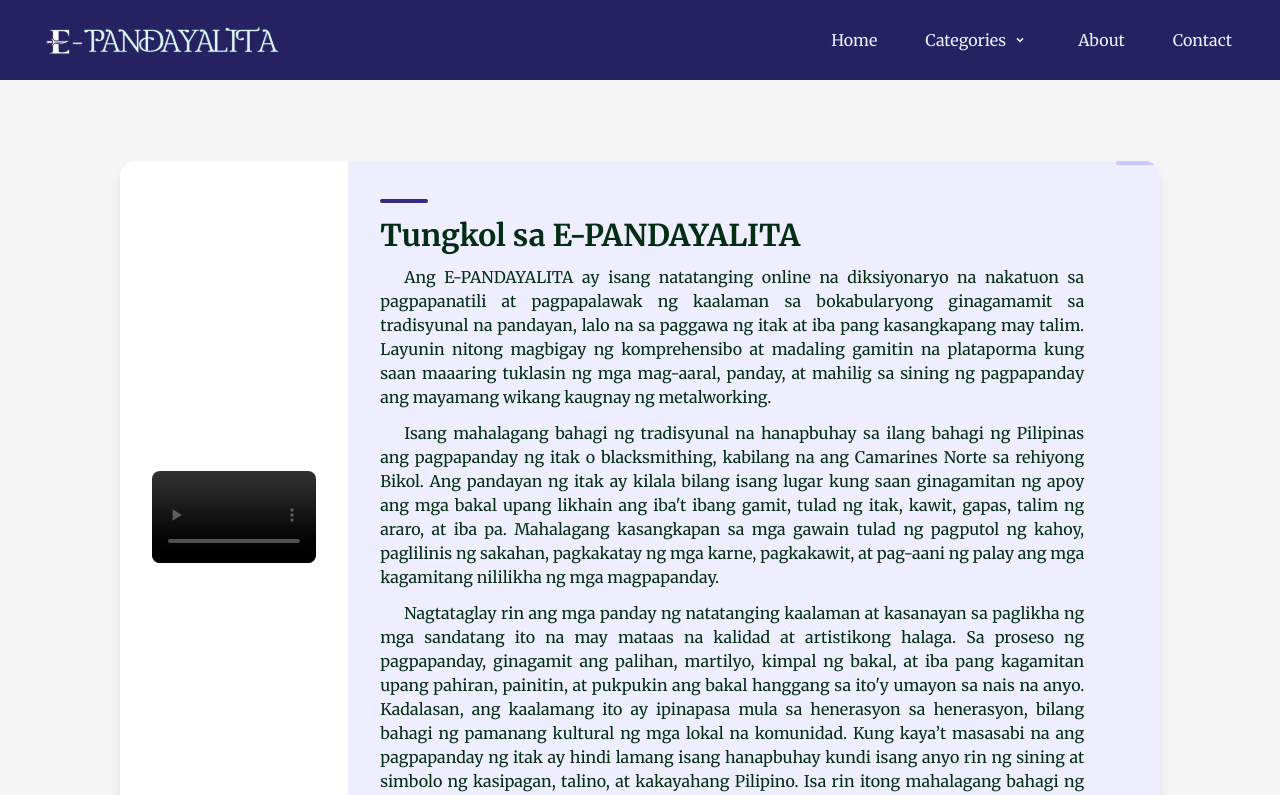
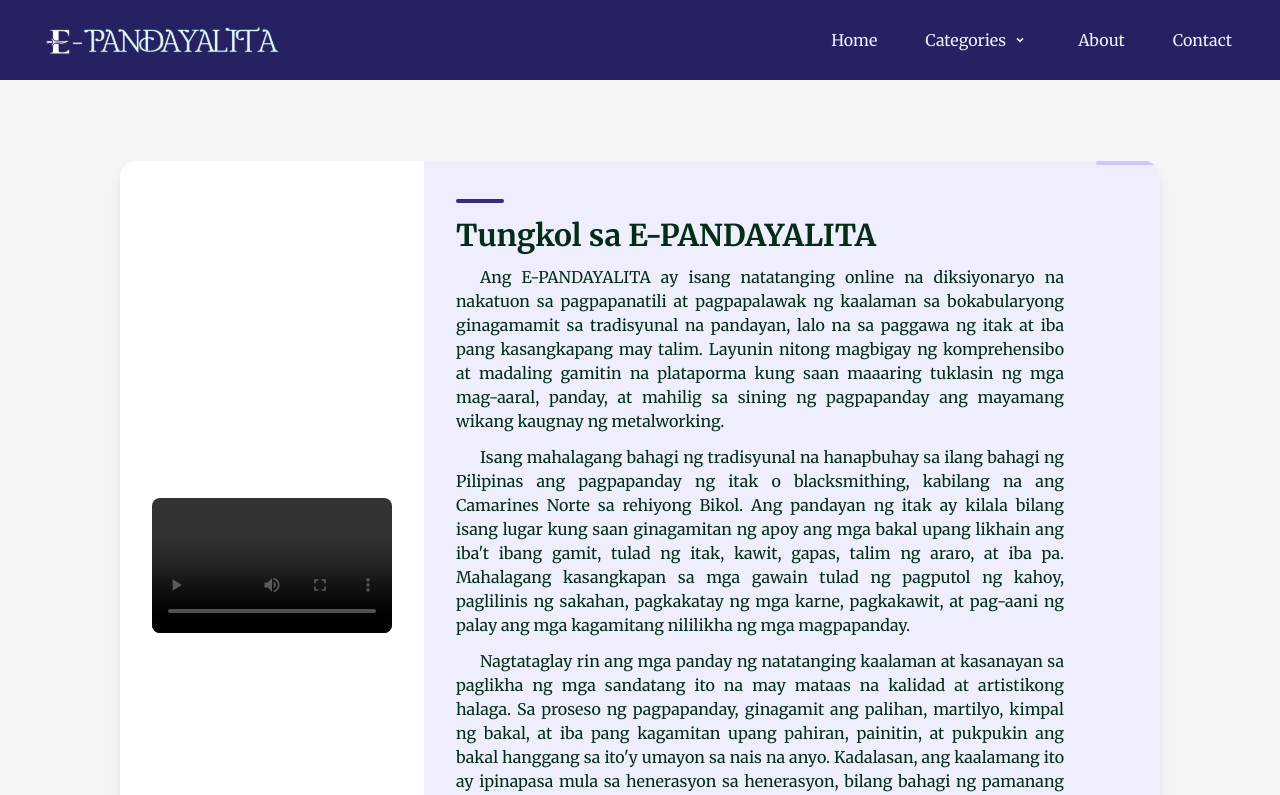
Before and after one commit to johnrefani/epandayalita, a Next.js app: page /tungkol in a window 1280 px wide. Shown: the top 795 px of the page. Built offline with nearby package versions, Linux system fonts and the light colour scheme; grey boxes are pictures that could not be loaded.

Commit message:
update card

```diff
--- a/components/ui/Card.tsx
+++ b/components/ui/Card.tsx
@@ -48,7 +48,7 @@
       </div>
 
       {/* TEXT SECTION */}
-      <div className="bg-blue-50 p-4 sm:p-6 lg:p-8 flex max-w-3xl flex-col justify-center space-y-4">
+      <div className="bg-blue-50 p-4 sm:p-6 lg:p-8 flex max-w-2xl flex-col justify-center space-y-4">
         <div className="space-y-3">
           <div className="space-y-2">
             <span className="bg-blue-900 w-12 h-1 inline-block rounded-full"></span>
```
